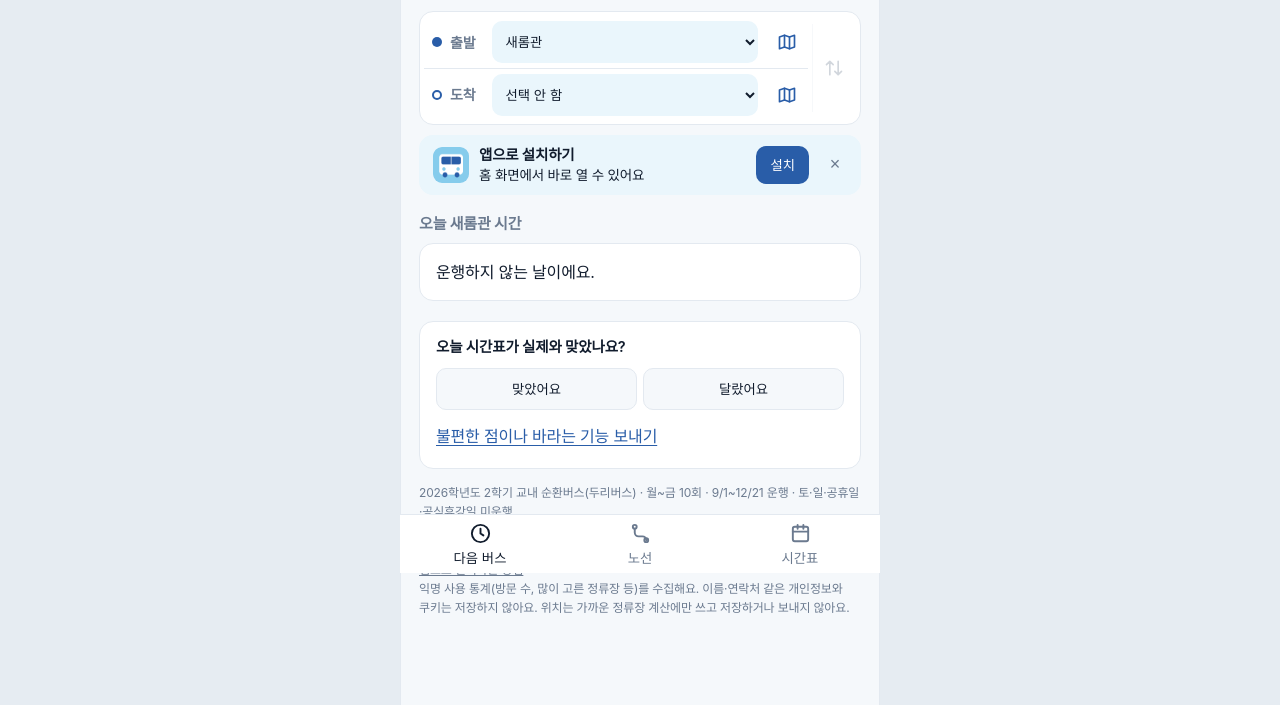
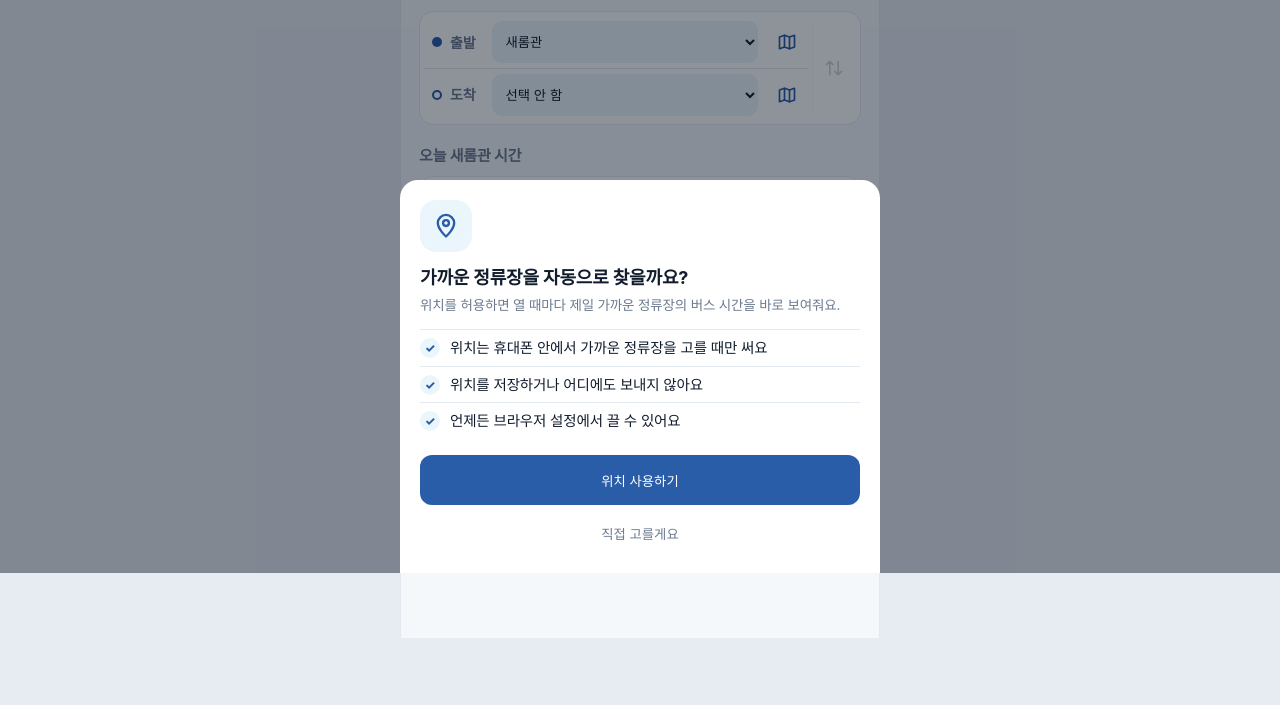
Before and after one commit to duribus/duribus.github.io, a plain HTML site: page index.html in a window 1280 px wide. Shown: the part 227-932 px from the top of the page. After the commit the page ends 865 px from the top, so only its background shows below. Drawn offline with Linux system fonts and the light colour scheme; a web font is replaced by a local one.

Commit message:
첫 방문 위치 안내(동의 전 설명), 인앱 브라우저 위치 실패 안내
Co-Authored-By: Claude Opus 5.5 <noreply@anthropic.com>
Claude-Session: https://claude.ai/code/session_01EhJsb3SrDb7bS4wbJ7VU7D

```diff
--- a/index.html
+++ b/index.html
@@ -140,6 +140,13 @@ h2{font-size:15px;font-weight:700;margin:6px 0 8px;color:var(--mute)}
 .how .tabs2{display:flex;gap:6px;margin-bottom:6px}
 .how .tabs2 button{min-height:36px;padding:0 12px;border-radius:10px;border:1px solid var(--line);background:var(--card);color:var(--mute);font:600 13px inherit;font-family:inherit;cursor:pointer}
 .how .tabs2 button[aria-pressed=true]{border-color:var(--blue);color:var(--accent);background:var(--soft)}
+.onb .pin{width:52px;height:52px;border-radius:16px;background:var(--soft);color:var(--accent);display:flex;align-items:center;justify-content:center;margin-bottom:12px}
+.onb .pin svg{width:28px;height:28px}
+.onb ul{list-style:none;margin:0 0 16px;padding:0}
+.onb ul li{display:flex;gap:10px;align-items:flex-start;padding:7px 0;font-size:14.5px}
+.onb ul li::before{content:"✓";flex:none;width:20px;height:20px;border-radius:50%;background:var(--soft);color:var(--accent);font-size:12px;font-weight:800;display:flex;align-items:center;justify-content:center;margin-top:1px}
+.onb .yes{width:100%;min-height:50px;border:0;border-radius:12px;background:var(--blue);color:#fff;font:700 16px inherit;font-family:inherit;cursor:pointer}
+.onb .no{width:100%;min-height:44px;margin-top:6px;border:0;background:none;color:var(--mute);font:600 14.5px inherit;font-family:inherit;cursor:pointer}
 .toast{position:fixed;left:50%;bottom:calc(80px + var(--sab));transform:translateX(-50%);background:var(--ink);color:var(--bg);font-size:14px;padding:10px 14px;border-radius:10px;max-width:90vw;z-index:9}
 .toast[hidden]{display:none}
 footer{padding:14px 18px 20px;font-size:12px;color:var(--mute);line-height:1.6}footer a{color:inherit}
@@ -182,6 +189,20 @@ nav.tabs{position:fixed;left:50%;transform:translateX(-50%);bottom:0;width:100%;
     <div class="tabs2" id="howTabs"><button type="button" data-os="ios">아이폰</button><button type="button" data-os="android">안드로이드</button><button type="button" data-os="inapp">카톡·인스타에서 열었을 때</button></div>
     <ol id="howSteps"></ol>
     <button class="close" id="howClose" type="button">확인</button>
+  </div>
+</div>
+<div class="how onb" id="onb" role="dialog" aria-modal="true" aria-labelledby="onbTitle" hidden>
+  <div class="box">
+    <div class="pin"><svg viewBox="0 0 24 24" fill="none" stroke="currentColor" stroke-width="2" stroke-linecap="round" stroke-linejoin="round" aria-hidden="true"><path d="M12 21s-7-6.2-7-11.5A7 7 0 0 1 19 9.5C19 14.8 12 21 12 21z"/><circle cx="12" cy="9.5" r="2.5"/></svg></div>
+    <h3 id="onbTitle">가까운 정류장을 자동으로 찾을까요?</h3>
+    <p class="sub2">위치를 허용하면 열 때마다 제일 가까운 정류장의 버스 시간을 바로 보여줘요.</p>
+    <ul>
+      <li>위치는 휴대폰 안에서 가까운 정류장을 고를 때만 써요</li>
+      <li>위치를 저장하거나 어디에도 보내지 않아요</li>
+      <li>언제든 브라우저 설정에서 끌 수 있어요</li>
+    </ul>
+    <button class="yes" id="onbYes" type="button">위치 사용하기</button>
+    <button class="no" id="onbNo" type="button">직접 고를게요</button>
   </div>
 </div>
 <div class="toast" id="toast" role="status" hidden></div>
@@ -289,7 +310,7 @@ function locate(manual){
     if(bd>1500){nearNote="";if(manual){toast("캠퍼스에서 멀리 있어요. 정류장을 직접 골라주세요.");track("위치/실패/캠퍼스밖","위치 실패")}render();return}
     stop=best;dir=null;if(dest===stop){dest="";store("duri-dest","")}store("duri-stop",stop);nearNote=bd<15?"현재 위치 바로 앞 정류장":`현재 위치에서 가장 가까운 정류장 · 약 ${bd<100?Math.round(bd/10)*10:Math.round(bd/50)*50}m`;
     track("위치/"+(manual?"버튼":"자동")+"/"+best,"가까운 정류장");render();
-  },e=>{if(manual){toast(e.code===1?"위치 권한이 꺼져 있어요. 브라우저 설정에서 허용해주세요.":"위치를 찾지 못했어요. 잠시 후 다시 눌러주세요.");track("위치/실패/"+(e.code===1?"권한거부":e.code===3?"시간초과":"오류"),"위치 실패")}render()},{enableHighAccuracy:true,timeout:8000,maximumAge:60000});
+  },e=>{if(manual){toast(isInApp?"에타·카톡 같은 앱 안에서는 위치가 막힐 수 있어요. ⋯ 메뉴에서 브라우저로 열어보세요.":e.code===1?"위치 권한이 꺼져 있어요. 브라우저 설정에서 허용해주세요.":"위치를 찾지 못했어요. 잠시 후 다시 눌러주세요.");track("위치/실패/"+(e.code===1?"권한거부":e.code===3?"시간초과":"오류"),"위치 실패")}render()},{enableHighAccuracy:true,timeout:8000,maximumAge:60000});
 }
 
 const LBL={"글로벌경영관":"bottom","경영대2호관":"top","미래광장":"left","의생대":"right","미래도서관":"right","동생대2호관":"top","백록관":"left","새롬관":"bottom"};
@@ -339,7 +360,15 @@ const STEPS={
   inapp:["카톡·인스타 안에서는 설치가 안 돼요","오른쪽 위(또는 아래) <b>⋯</b> 메뉴에서 <b>다른 브라우저로 열기</b>","열린 브라우저에서 아이폰·안드로이드 방법대로 추가해요"]};
 function howOS(os){$("howSteps").innerHTML=STEPS[os].map(x=>`<li><span>${x}</span></li>`).join("");document.querySelectorAll("#howTabs button").forEach(b=>b.setAttribute("aria-pressed",b.dataset.os===os))}
 function openHow(from){howOS(isInApp?"inapp":isIOS?"ios":"android");$("how").hidden=false;track("설치안내/열기/"+from,"설치 안내 열기")}
-function showInst(){if(isStandalone())return;const until=+(store("duri-inst-hide")||0);if(Date.now()<until)return;$("inst").hidden=false}
+function showInst(){if(isStandalone())return;if(!$("onb").hidden){setTimeout(showInst,1500);return}const until=+(store("duri-inst-hide")||0);if(Date.now()<until)return;$("inst").hidden=false}
+
+// 첫 방문 위치 안내
+function maybeOnboard(){
+  if(store("duri-onb"))return;
+  const show=()=>{$("onb").hidden=false;track("위치안내/표시","위치 안내 표시")};
+  try{if(navigator.permissions){navigator.permissions.query({name:"geolocation"}).then(r=>{if(r.state==="granted"){store("duri-onb","granted");return}if(r.state==="denied"){store("duri-onb","denied");return}show()}).catch(show);return}}catch(e){}
+  show();
+}
 function render(){
   const now=kst();const ymd=peekDate||now.ymd;const isToday=ymd===now.ymd;const info=dayInfo(ymd);
   const nowMin=isToday&&!info.off?now.min:-1;
@@ -390,7 +419,7 @@ function render(){
 function setStop(v){nearNote="";stop=v;dir=null;if(dest===stop){dest="";store("duri-dest","")}store("duri-stop",stop);track("정류장/"+stop,"정류장 선택");render()}
 document.querySelector(".plan").addEventListener("click",e=>{const b=e.target.closest(".mapbtn");if(b)openMap(b.dataset.map)});
 $("sheetClose").addEventListener("click",closeMap);
-document.addEventListener("keydown",e=>{if(e.key!=="Escape")return;if(!$("sheet").hidden)closeMap();$("how").hidden=true});
+document.addEventListener("keydown",e=>{if(e.key!=="Escape")return;if(!$("sheet").hidden)closeMap();$("how").hidden=true;if(!$("onb").hidden){$("onb").hidden=true;store("duri-onb","no")}});
 $("instGo").addEventListener("click",async()=>{if(deferredPrompt&&!isInApp){deferredPrompt.prompt();const r=await deferredPrompt.userChoice;track("설치/프롬프트/"+(r&&r.outcome==="accepted"?"수락":"거절"),"설치 프롬프트");deferredPrompt=null;if(r&&r.outcome==="accepted")$("inst").hidden=true}else openHow("배너")});
 $("instX").addEventListener("click",()=>{$("inst").hidden=true;store("duri-inst-hide",String(Date.now()+7*864e5));track("설치안내/닫기","설치 배너 닫기")});
 $("howLink").addEventListener("click",e=>{e.preventDefault();openHow("하단")});
@@ -398,6 +427,9 @@ $("howClose").addEventListener("click",()=>{$("how").hidden=true});
 $("how").addEventListener("click",e=>{if(e.target.id==="how")$("how").hidden=true});
 $("howTabs").addEventListener("click",e=>{const b=e.target.closest("button");if(b)howOS(b.dataset.os)});
 setTimeout(showInst,1200);
+$("onbYes").addEventListener("click",()=>{store("duri-onb","yes");$("onb").hidden=true;track("위치안내/허용","위치 안내에서 허용");locate(true)});
+$("onbNo").addEventListener("click",()=>{store("duri-onb","no");$("onb").hidden=true;track("위치안내/건너뜀","위치 안내 건너뜀")});
+setTimeout(maybeOnboard,700);
 $("from").addEventListener("change",e=>setStop(e.target.value));
 $("next").addEventListener("click",e=>{if(e.target.closest(".loc"))locate(true)});
 $("swap").addEventListener("click",()=>{if(!dest)return;const a=stop;stop=dest;dest=a;nearNote="";dir=null;store("duri-stop",stop);store("duri-dest",dest);track("출발도착바꾸기","출발·도착 바꾸기");render()});
--- a/sw.js
+++ b/sw.js
@@ -1,4 +1,4 @@
-const CACHE="duri-bus-v13";
+const CACHE="duri-bus-v14";
 const FILES=["./","./index.html","./manifest.webmanifest","./icon-192.png","./icon-512.png"];
 self.addEventListener("install",e=>{e.waitUntil(caches.open(CACHE).then(c=>c.addAll(FILES)));self.skipWaiting()});
 self.addEventListener("activate",e=>{e.waitUntil(caches.keys().then(ks=>Promise.all(ks.filter(k=>k!==CACHE).map(k=>caches.delete(k)))));self.clients.claim()});
```
Also changed, not shown: 1 other file.
